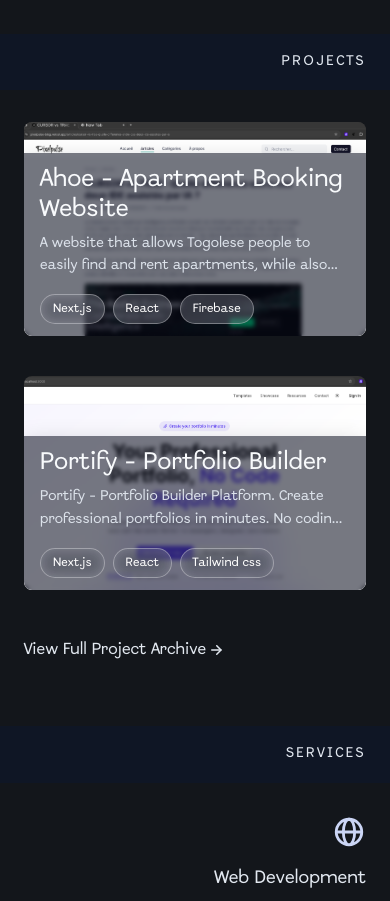
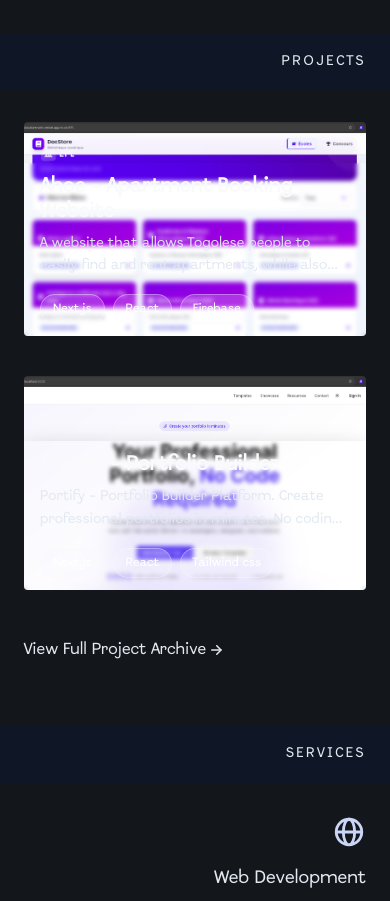
Before and after one commit to Rahim10020/freelance_portfolio, a Next.js app: page / in a window 390 px wide. Shown: the part 1180-2081 px from the top of the page. Built offline with nearby package versions, Linux system fonts and the light colour scheme; no server answers.

Commit message:
remove styles

```diff
--- a/src/components/ui/ProjectCard.tsx
+++ b/src/components/ui/ProjectCard.tsx
@@ -107,7 +107,7 @@ export default function ProjectCard({ project }: ProjectCardProps) {
     <li className="mb-10 sm:mb-12">
       <Link
         href={`/projects/${project.slug}`}
-        className="project-card group relative block overflow-hidden rounded-lg transition duration-300 ease-out hover:-translate-y-0.5 hover:border-[var(--c-project-card-border-hover)] focus-visible:-translate-y-0.5 focus-visible:border-[var(--c-project-card-border-hover)] focus-visible:shadow-[var(--project-card-shadow-hover)] focus-visible:outline-none"
+        className="project-card group relative block overflow-hidden rounded-sm transition duration-300 ease-out"
       >
         <div className="relative aspect-[16/10] w-full overflow-hidden">
           <Image
@@ -116,7 +116,7 @@ export default function ProjectCard({ project }: ProjectCardProps) {
             fill
             sizes="(min-width: 1024px) 42rem, (min-width: 768px) 80vw, 100vw"
             loading="lazy"
-            className="object-cover transition-transform duration-700 ease-out group-hover:scale-[1.03] group-focus-visible:scale-[1.03]"
+            className="object-cover"
           />
           {incomingFrame && (
             <Image
@@ -133,11 +133,11 @@ export default function ProjectCard({ project }: ProjectCardProps) {
         </div>
 
         <div className="pointer-events-none absolute inset-x-0 bottom-0 z-10 ">
-          <div className="project-card-overlay-content w-fit max-w-full bg-[var(--c-project-cartouche-bg-mobile)] px-4 py-3 opacity-100 shadow-[var(--project-cartouche-shadow-mobile)] backdrop-blur-[2px] transition-all duration-300 ease-out md:translate-y-2 md:bg-[var(--c-project-cartouche-bg-desktop-idle)] md:opacity-0 md:shadow-none md:backdrop-blur-0 md:group-hover:translate-y-0 md:group-hover:opacity-100 md:group-hover:border-[var(--c-project-cartouche-border-hover)] md:group-hover:bg-[var(--c-project-cartouche-bg-desktop-hover)] md:group-hover:shadow-[var(--project-cartouche-shadow-hover)] md:group-hover:backdrop-blur-sm md:group-focus-visible:translate-y-0 md:group-focus-visible:opacity-100 md:group-focus-visible:border-[var(--c-project-cartouche-border-hover)] md:group-focus-visible:bg-[var(--c-project-cartouche-bg-desktop-hover)] md:group-focus-visible:shadow-[var(--project-cartouche-shadow-hover)] md:group-focus-visible:backdrop-blur-sm">
-            <h3 className="font-display text-2xl leading-tight text-[var(--c-project-overlay-title)] sm:text-3xl">
+          <div className="project-card-overlay-content w-fit max-w-full px-4 py-3 opacity-100 shadow-[var(--project-cartouche-shadow-mobile)] backdrop-blur-[2px] transition-all duration-300 ease-out md:translate-y-2 md:bg-[var(--c-project-cartouche-bg-desktop-idle)] md:opacity-0 md:shadow-none md:backdrop-blur-0 md:group-hover:translate-y-0 md:group-hover:opacity-100 md:group-hover:border-[var(--c-project-cartouche-border-hover)] md:group-hover:bg-[var(--c-project-cartouche-bg-desktop-hover)] md:group-hover:shadow-[var(--project-cartouche-shadow-hover)] md:group-hover:backdrop-blur-sm md:group-focus-visible:translate-y-0 md:group-focus-visible:opacity-100 md:group-focus-visible:border-[var(--c-project-cartouche-border-hover)] md:group-focus-visible:bg-[var(--c-project-cartouche-bg-desktop-hover)] md:group-focus-visible:shadow-[var(--project-cartouche-shadow-hover)] md:group-focus-visible:backdrop-blur-sm">
+            <h3 className="font-display text-xl font-bold leading-tight text-[var(--c-project-overlay-title)] sm:text-2xl">
               {title}
             </h3>
-            <p className="line-clamp-2 mt-2 max-w-2xl text-sm leading-relaxed text-[var(--c-project-overlay-description)] sm:text-base">
+            <p className="line-clamp-2 mt-2 max-w-md text-sm leading-relaxed text-[var(--c-project-overlay-description)] sm:text-base">
               {description}
             </p>
             <ul className="mt-4 flex flex-wrap gap-2">
--- a/src/lib/data.ts
+++ b/src/lib/data.ts
@@ -122,7 +122,7 @@ export const projects: Project[] = [
       "/images/projects/p7-home.png",
       "/images/projects/p3-docstore.png",
     ],
-    slideshowIntervalMs: 1200,
+    slideshowIntervalMs: 1800,
     technologies: [
       "Next.js",
       "React",
```
